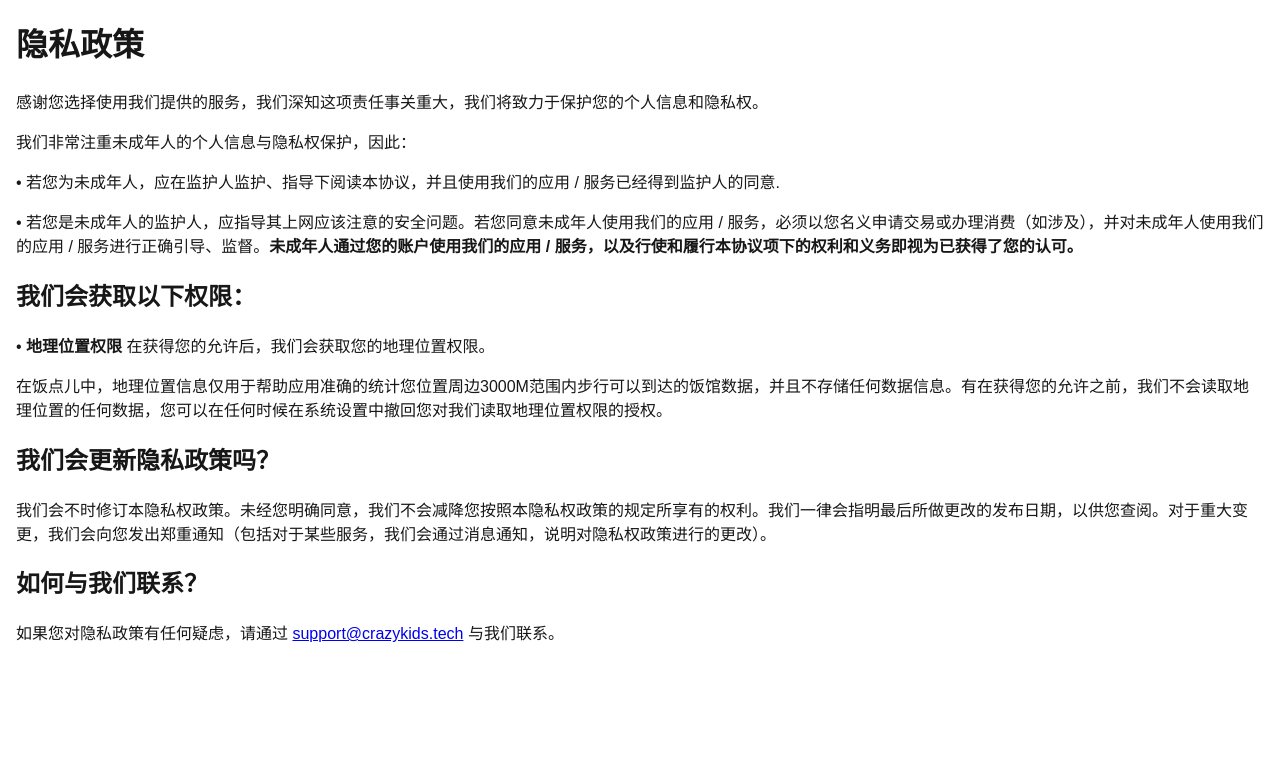
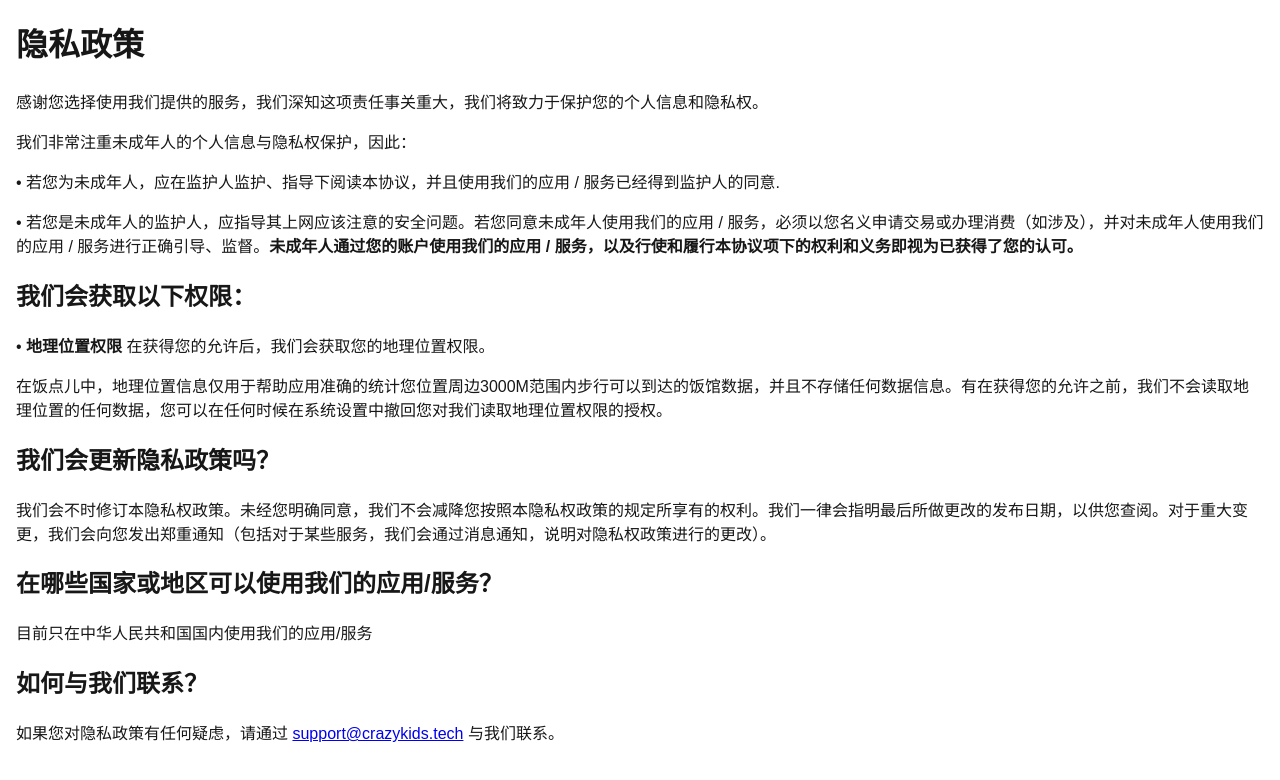
Before and after one commit to duan0120/fandianer, a Next.js app: page /privacy in a window 1280 px wide. Shown: the top 780 px of the page. Built offline with nearby package versions, Linux system fonts and the light colour scheme.

Commit message:
feat: update privacy

```diff
--- a/app/privacy/page.tsx
+++ b/app/privacy/page.tsx
@@ -4,19 +4,20 @@ export default function Privacy() {
       <h1>隐私政策</h1>
 
       <p>感谢您选择使用我们提供的服务，我们深知这项责任事关重大，我们将致力于保护您的个人信息和隐私权。</p>
-
       <p>我们非常注重未成年人的个人信息与隐私权保护，因此：</p>
       <p>• 若您为未成年人，应在监护人监护、指导下阅读本协议，并且使用我们的应用 / 服务已经得到监护人的同意.</p>
       <p>• 若您是未成年人的监护人，应指导其上网应该注意的安全问题。若您同意未成年人使用我们的应用 / 服务，必须以您名义申请交易或办理消费（如涉及），并对未成年人使用我们的应用 / 服务进行正确引导、监督。<strong>未成年人通过您的账户使用我们的应用 / 服务，以及行使和履行本协议项下的权利和义务即视为已获得了您的认可。</strong></p>
 
       <h2>我们会获取以下权限：</h2>
-
       <p>• <strong>地理位置权限</strong> 在获得您的允许后，我们会获取您的地理位置权限。</p>
       <p>在饭点儿中，地理位置信息仅用于帮助应用准确的统计您位置周边3000M范围内步行可以到达的饭馆数据，并且不存储任何数据信息。有在获得您的允许之前，我们不会读取地理位置的任何数据，您可以在任何时候在系统设置中撤回您对我们读取地理位置权限的授权。</p>
 
       <h2>我们会更新隐私政策吗？</h2>
+      <p>我们会不时修订本隐私权政策。未经您明确同意，我们不会减降您按照本隐私权政策的规定所享有的权利。我们一律会指明最后所做更改的发布日期，以供您查阅。对于重大变更，我们会向您发出郑重通知（包括对于某些服务，我们会通过消息通知，说明对隐私权政策进行的更改）。</p>
 
-      <p>我们会不时修订本隐私权政策。未经您明确同意，我们不会减降您按照本隐私权政策的规定所享有的权利。我们一律会指明最后所做更改的发布日期，以供您查阅。对于重大变更，我们会向您发出郑重通知（包括对于某些服务，我们会通过消息通知，说明对隐私权政策进行的更改）。</p>
+      <h2>在哪些国家或地区可以使用我们的应用/服务？</h2>
+      <p>目前只在中华人民共和国国内使用我们的应用/服务</p>
+
       <h2>如何与我们联系？</h2>
       <p>如果您对隐私政策有任何疑虑，请通过 <a href="mailto:support@crazykids.tech">support@crazykids.tech</a> 与我们联系。</p>
     </div>
```
